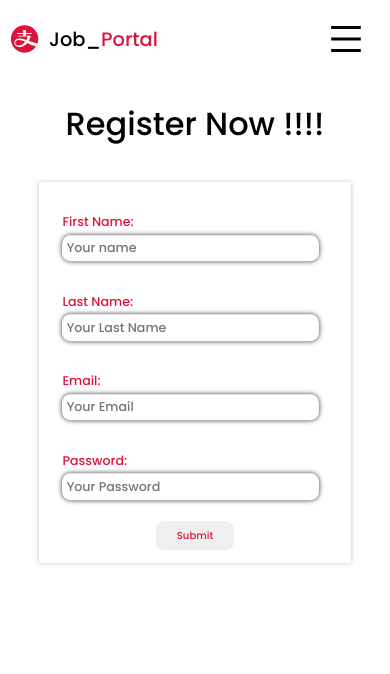
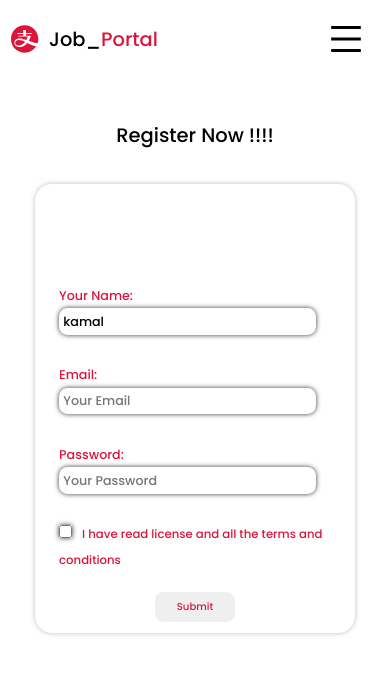
Before and after one commit to Ksoni3/jobportal, a React (Create React App) app in the folder client/: page /register in a window 390 px wide. Shown: the top 674 px of the page. Built offline with nearby package versions, Linux system fonts and the light colour scheme.

Commit message:
responsiveness

```diff
--- a/client/src/pages/Register.js
+++ b/client/src/pages/Register.js
@@ -1,35 +1,58 @@
-import React from 'react'
+import React, { useState } from 'react'
 import '../styles/register.scss'
 
 const Register = () => {
+  const [registerInfo, setRegisterInfo] = useState({
+    name: 'kamal',
+    email: '',
+    password: '',
+  })
+
+  const handleChange = (e) => {
+    setRegisterInfo({
+      ...registerInfo,
+      [e.target.name]: e.target.value,
+    })
+  }
+
+  const handleSubmit = (e) => {
+    e.preventDefault()
+    console.log(registerInfo)
+    setRegisterInfo({
+      name: 'kamal',
+      email: '',
+      password: '',
+    })
+    // submit form data to the server here
+  }
+
   return (
-    <div className='register-container'>
-       <h1> Register Now !!!!</h1>
+    <div className="register-container">
+      <h1>Register Now !!!!</h1>
 
-       <form>
+      <form onSubmit={handleSubmit}>
         <div>
-        <label> First Name: </label>
-        <input type='text' placeholder='Your name'/>
+          <label>Your Name:</label>
+          <input type="text" value={registerInfo.name} name="name" placeholder="Your name" onChange={handleChange} />
         </div>
 
         <div>
-        <label> Last Name: </label>
-        <input type='text' placeholder='Your Last Name'/>
+          <label>Email:</label>
+          <input type="text" value={registerInfo.email}name="email" placeholder="Your Email" onChange={handleChange} />
         </div>
 
         <div>
-        <label> Email: </label>
-        <input type='text' placeholder='Your Email'/>
+          <label>Password:</label>
+          <input type="password" value={registerInfo.password} name="password" placeholder="Your Password" onChange={handleChange} />
         </div>
 
         <div>
-        <label> Password: </label>
-        <input type='text' placeholder='Your Password'/>
+          <input type="checkbox" id="terms" />
+          <span htmlFor="terms">I have read license and all the terms and conditions</span>
         </div>
-        <button> Submit</button>
-       </form>
 
-
+        <button type="submit">Submit</button>
+      </form>
     </div>
   )
 }
--- a/client/src/styles/register.scss
+++ b/client/src/styles/register.scss
@@ -6,20 +6,29 @@
   @include applyflex;
   flex-direction: column;
   @include mobile{
+    height:90vh;
+    justify-content: start;
     gap: 2vmax;
-
-    transform: translateY(-20%);
-    padding-top: 0;
+    padding-top: 5vmax;
+  }
+  h1{
+    font-size: 5vmin;
   }
 
   form {
     margin-top: 2vmax;
     padding: 1.5vmax 0;
-    width: 80%;
+    width: 82%;
     @include applyflex;
     flex-direction: column;
+    border-radius: 2vmax;
     box-shadow: 0px 0px 5px rgba($color: slategray, $alpha: 0.5);
+    @include mobile{
+        padding: 10vmax 0;
+        justify-content: flex-start;
+        height: 56%;
 
+    }
     div {
       font-size: 2vmax;
       width: 85%;
@@ -48,7 +57,18 @@
           padding: 0.5vmax;
           font-size: 1.5vmax;
         }
+
+
       }
+    }
+
+    span{
+        margin-left: 10px;
+        font-size: 3.5vmin;
+
+        @include mobile{
+            font-size: 3vmin;
+        }
     }
     button {
       color: crimson;
@@ -59,6 +79,11 @@
       border-radius: 1vmax;
       border: none;
       cursor: pointer;
+
+      &:hover{
+        background: crimson;
+        color: white;
+      }
     }
   }
 }
```
